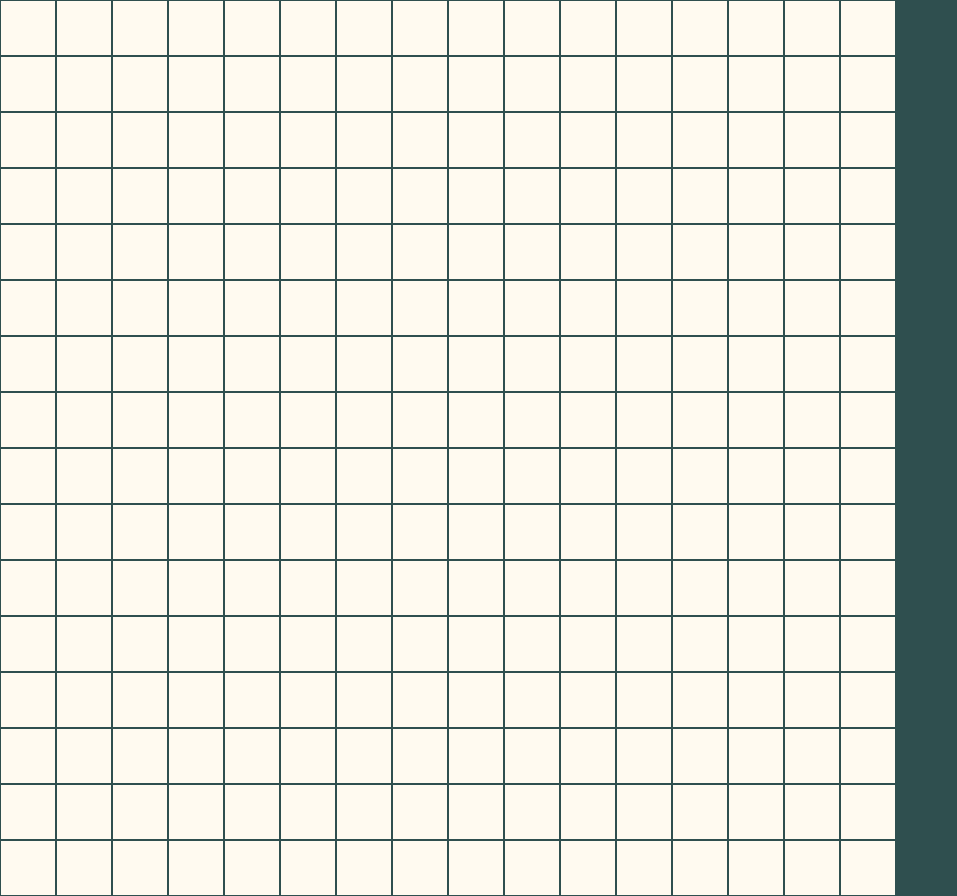
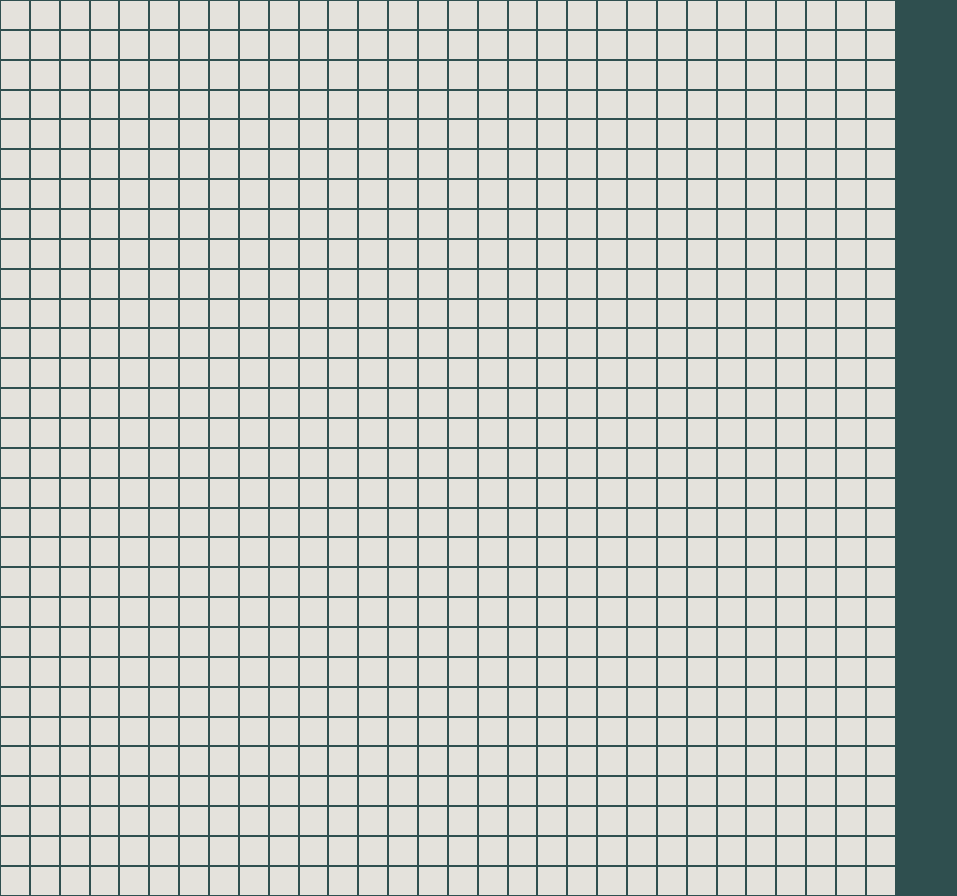
Before and after one commit to ImNotACat/odin-Etch-a-Sketch, a plain HTML site: page index.html in a window 1280 px wide. Shown: the whole page, without its empty margins (0-957 px from the left). Drawn offline with Linux system fonts and the light colour scheme.

Commit message:
Changed grid size and style

```diff
--- a/app.js
+++ b/app.js
@@ -5,7 +5,7 @@ console.log("body");
 //let main = document.createElement()
 
 // create the rows - add 16x for loop
-for (let i =0; i < 16; i++) {
+for (let i =0; i < 30; i++) {
     // console.log("i is " + i);
     var row = document.createElement("div");
     console.log(row);
@@ -13,7 +13,7 @@ for (let i =0; i < 16; i++) {
     row.id = "row" + i;
 
     // create the squares - add 16x for loop
-    for (let j = 0; j < 16; j++){
+    for (let j = 0; j < 30; j++){
         // console.log("j is " + j);
         var square = document.createElement("div");
         square.className = "square";
@@ -24,5 +24,13 @@ for (let i =0; i < 16; i++) {
     body.append(row);
 }
 
+let squares = document.querySelectorAll(".square");
+squares.forEach((square) => {
+    square.addEventListener("mouseover", func, false);
+})
 
+
+function func() {
+    this.setAttribute("style", "background-color:darkslategray;")
+}
 // append divs to DOM
--- a/index.html
+++ b/index.html
@@ -4,7 +4,7 @@
     <meta http-equiv="X-UA-Compatible" content="IE=edge">
     <meta name="viewport" content="width=device-width, initial-scale=1.0">
     <link rel="stylesheet" href="style.css">
-    <title>Document</title>
+    <title>Etch-a-sketch - DRAW!</title>
 </head>
 <body>
     <div class="main" id="main"></div>
--- a/style.css
+++ b/style.css
@@ -6,16 +6,15 @@ body {
 
 .row {
     display: flex;
-    border: 2px darkturquoise;
     width: 70%
 }
 
 .square {
-    background-color: floralwhite;
+    background-color: rgb(228, 226, 220);
     height: 20px;
     width: 20px;
     margin: 1px;
-    border: 1px black;
+    border: 0px black;
     flex: 1 0 auto;
     height: 70%;
 }
```
